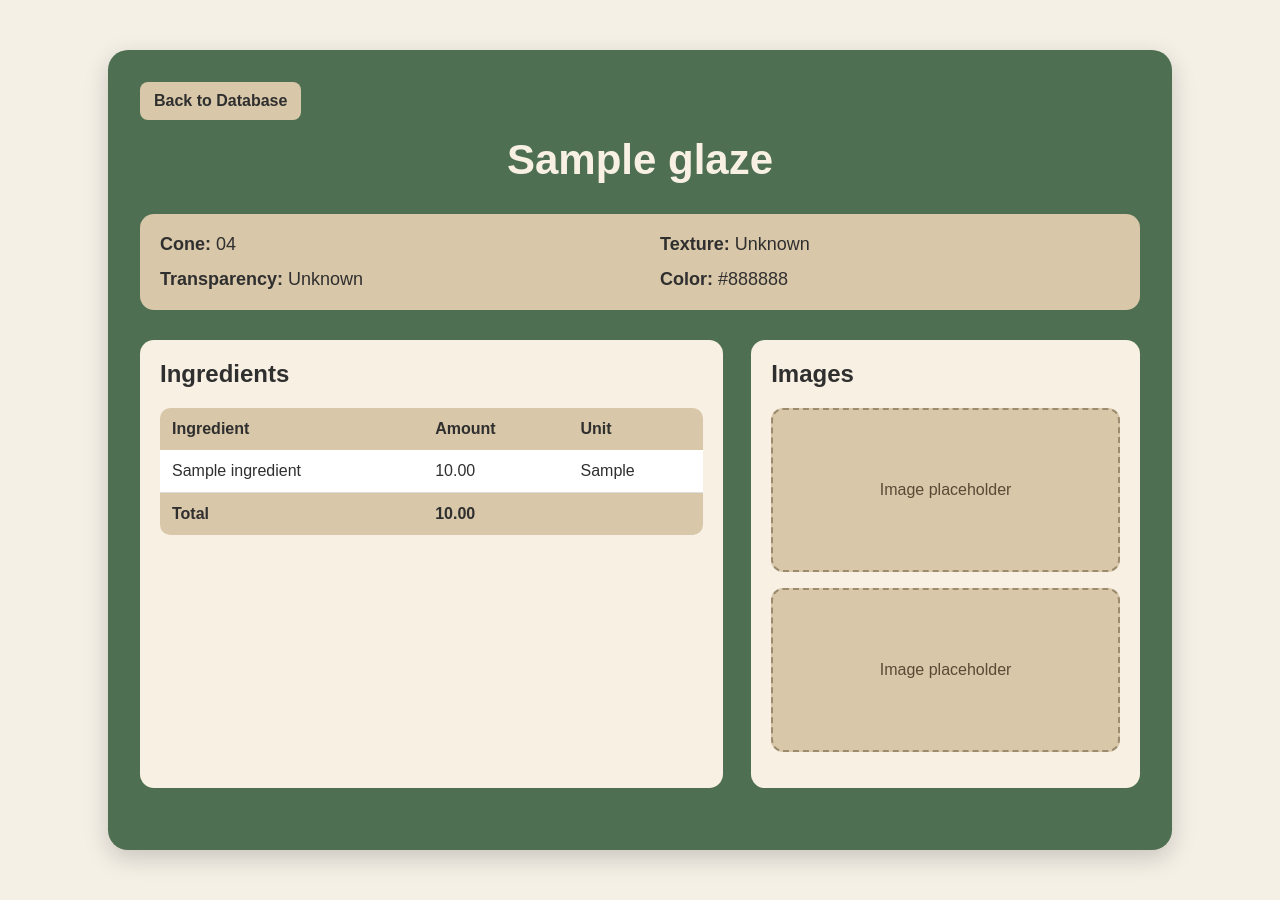
After one commit to codya1914/Glazes-Database, a Django app: page /glaze/1/ in a window 1280 px wide. The commit adds this page. Run offline with Django 5.2, Linux system fonts and the light colour scheme; tables that the repository leaves empty hold one stand-in row (values such as "Sample post").

Commit message:
you can view the ingredients and updated the looks

```diff
--- a/core/admin.py
+++ b/core/admin.py
@@ -8,9 +8,9 @@ class GlazeIngredientInline(admin.TabularInline):
 
 
 class GlazeAdmin(admin.ModelAdmin):
-    list_display = ("name", "cone", "color", "surface")
-    search_fields = ("name", "color", "surface")
-    list_filter = ("cone", "color", "surface")
+    list_display = ("name", "cone", "color", "texture", "transparency")
+    search_fields = ("name", "color", "texture", "transparency")
+    list_filter = ("cone", "color", "texture", "transparency")
     inlines = [GlazeIngredientInline]
 
 
--- a/core/forms.py
+++ b/core/forms.py
@@ -4,4 +4,4 @@ from django import forms
 class GlazeForm(forms.ModelForm):
     class Meta:
         model = Glaze
-        fields = ["name", "cone", "color", "surface", "notes"]
+        fields = ["name", "cone", "color", "texture", "transparency", "notes"]
--- /dev/null
+++ b/core/static/core/main.css
@@ -0,0 +1,368 @@
+/* ================================
+   1. SITE COLORS / VARIABLES
+   ================================ */
+
+:root {
+    --page-bg: #f5f0e6;
+    --tan: #d8c7a8;
+    --tan-dark: #c9b58f;
+    --green: #4f6f52;
+    --dark: #2f2f2f;
+    --white: #ffffff;
+    --cream: #f7f0e3;
+    --border-light: #ddd;
+    --danger: #c0392b;
+    --danger-dark: #922b21;
+}
+
+
+/* ================================
+   2. BASE PAGE STYLES
+   ================================ */
+
+body {
+    margin: 0;
+    font-family: Arial, Helvetica, sans-serif;
+    background-color: var(--page-bg);
+    color: var(--dark);
+}
+
+h1, h2, h3 {
+    margin-top: 0;
+}
+
+
+/* ================================
+   3. MAIN DATABASE PAGE LAYOUT
+   ================================ */
+
+.page-layout {
+    display: flex;
+    min-height: 100vh;
+}
+
+.sidebar {
+    width: 250px;
+    background-color: var(--dark);
+    color: var(--white);
+    padding: 20px;
+}
+
+.database-area {
+    flex: 1;
+    padding: 30px;
+    overflow-y: auto;
+}
+
+.page-description {
+    margin-bottom: 20px;
+}
+
+
+/* ================================
+   4. SIDEBAR FILTER FORM
+   ================================ */
+
+.sidebar h2 {
+    margin-top: 0;
+}
+
+.sidebar label {
+    display: block;
+    margin-top: 15px;
+    margin-bottom: 5px;
+}
+
+.sidebar input,
+.sidebar select {
+    width: 100%;
+    padding: 8px;
+    box-sizing: border-box;
+}
+
+.sidebar button {
+    margin-top: 20px;
+    width: 100%;
+    padding: 10px;
+    cursor: pointer;
+}
+
+
+/* ================================
+   5. GLAZE CARDS ON MAIN PAGE
+   ================================ */
+
+.glaze-grid {
+    display: grid;
+    gap: 20px;
+}
+
+.glaze-card {
+    background-color: var(--white);
+    border: 1px solid var(--border-light);
+    padding: 20px;
+    border-radius: 8px;
+}
+
+.glaze-card h2 {
+    margin-bottom: 10px;
+}
+
+.glaze-card p {
+    margin: 8px 0;
+}
+
+
+/* ================================
+   6. BUTTONS AND LINKS
+   ================================ */
+
+.add-button,
+.details-button,
+.back-button {
+    display: inline-block;
+    padding: 10px 14px;
+    border-radius: 8px;
+    text-decoration: none;
+    font-weight: bold;
+}
+
+.add-button,
+.details-button {
+    background-color: var(--green);
+    color: var(--cream);
+}
+
+.add-button:hover,
+.details-button:hover {
+    background-color: #3f5942;
+}
+
+.back-button {
+    background-color: var(--tan);
+    color: var(--dark);
+}
+
+.back-button:hover {
+    background-color: var(--tan-dark);
+}
+
+
+/* ================================
+   7. ADD GLAZE FORM PAGE
+   ================================ */
+
+.form-card {
+    max-width: 700px;
+    background-color: var(--white);
+    padding: 24px;
+    border-radius: 8px;
+    border: 1px solid var(--border-light);
+}
+
+.glaze-form p {
+    margin-bottom: 16px;
+}
+
+.glaze-form label {
+    display: block;
+    font-weight: bold;
+    margin-bottom: 6px;
+}
+
+.glaze-form input,
+.glaze-form select,
+.glaze-form textarea {
+    width: 100%;
+    padding: 10px;
+    border: 1px solid #bbb;
+    border-radius: 6px;
+    font-size: 15px;
+    box-sizing: border-box;
+}
+
+.glaze-form button {
+    padding: 10px 16px;
+    background-color: var(--green);
+    color: var(--cream);
+    border: none;
+    border-radius: 6px;
+    cursor: pointer;
+}
+
+.glaze-form button:hover {
+    background-color: #3f5942;
+}
+
+.form-actions {
+    display: flex;
+    align-items: center;
+    gap: 16px;
+    margin-top: 20px;
+}
+
+
+/* ================================
+   8. ADD INGREDIENTS AREA
+   ================================ */
+
+.ingredients-section {
+    margin-top: 28px;
+}
+
+.ingredient-entry {
+    display: flex;
+    align-items: center;
+    gap: 10px;
+    flex-wrap: wrap;
+    margin-bottom: 16px;
+}
+
+.ingredient-entry input {
+    width: 160px;
+}
+
+.ingredient-row {
+    display: flex;
+    align-items: center;
+    gap: 12px;
+    padding: 8px 0;
+    border-bottom: 1px solid var(--border-light);
+}
+
+.remove-ingredient-button {
+    padding: 5px 10px;
+    background-color: var(--danger);
+    color: var(--white);
+    border: none;
+    border-radius: 4px;
+    cursor: pointer;
+}
+
+.remove-ingredient-button:hover {
+    background-color: var(--danger-dark);
+}
+
+.ingredient-total-row {
+    display: flex;
+    justify-content: space-between;
+    max-width: 500px;
+    margin-top: 12px;
+    padding-top: 12px;
+    border-top: 2px solid #ccc;
+    font-size: 20px;
+}
+
+
+/* ================================
+   9. GLAZE DETAIL PAGE
+   ================================ */
+
+.detail-page {
+    min-height: 100vh;
+    background-color: var(--page-bg);
+    display: flex;
+    justify-content: center;
+    padding: 50px 20px;
+}
+
+.detail-card {
+    width: 100%;
+    max-width: 1000px;
+    background-color: var(--green);
+    color: var(--cream);
+    border-radius: 20px;
+    padding: 32px;
+    box-shadow: 0 8px 24px rgba(0, 0, 0, 0.18);
+}
+
+.detail-top {
+    margin-bottom: 16px;
+}
+
+.detail-title {
+    text-align: center;
+    font-size: 42px;
+    margin: 10px 0 30px;
+}
+
+.glaze-info-grid {
+    display: grid;
+    grid-template-columns: 1fr 1fr;
+    gap: 14px 40px;
+    background-color: var(--tan);
+    color: var(--dark);
+    padding: 20px;
+    border-radius: 14px;
+    margin-bottom: 30px;
+}
+
+.glaze-info-grid p {
+    margin: 0;
+    font-size: 18px;
+}
+
+.detail-content {
+    display: grid;
+    grid-template-columns: 1.5fr 1fr;
+    gap: 28px;
+}
+
+
+/* ================================
+   10. DETAIL PAGE INGREDIENT TABLE
+   ================================ */
+
+.ingredients-section-detail,
+.images-section {
+    background-color: var(--cream);
+    color: var(--dark);
+    padding: 20px;
+    border-radius: 14px;
+}
+
+.ingredients-section-detail h2,
+.images-section h2 {
+    margin-top: 0;
+}
+
+.ingredient-table {
+    width: 100%;
+    border-collapse: collapse;
+    background-color: var(--white);
+    border-radius: 10px;
+    overflow: hidden;
+}
+
+.ingredient-table th {
+    background-color: var(--tan);
+    text-align: left;
+    padding: 12px;
+}
+
+.ingredient-table td {
+    padding: 12px;
+    border-bottom: 1px solid var(--border-light);
+}
+
+.ingredient-table tfoot td {
+    background-color: var(--tan);
+    border-bottom: none;
+}
+
+
+/* ================================
+   11. DETAIL PAGE IMAGE PLACEHOLDERS
+   ================================ */
+
+.image-box {
+    height: 160px;
+    background-color: var(--tan);
+    border: 2px dashed #9d8b6f;
+    border-radius: 12px;
+    display: flex;
+    justify-content: center;
+    align-items: center;
+    color: #5a4a35;
+    margin-bottom: 16px;
+}
--- /dev/null
+++ b/core/templates/core/glaze_detail.html
@@ -0,0 +1,86 @@
+{% load static %}
+
+<!DOCTYPE html>
+<html>
+<head>
+    <title>{{ glaze.name }}</title>
+    <link rel="stylesheet" href="{% static 'core/main.css' %}">
+</head>
+
+<body>
+
+    <div class="detail-page">
+
+        <div class="detail-card">
+
+            <div class="detail-top">
+                <a href="{% url 'index' %}" class="back-button">Back to Database</a>
+            </div>
+
+            <h1 class="detail-title">{{ glaze.name }}</h1>
+
+            <div class="glaze-info-grid">
+                <p><strong>Cone:</strong> {{ glaze.cone }}</p>
+                <p><strong>Texture:</strong> {{ glaze.texture }}</p>
+                <p><strong>Transparency:</strong> {{ glaze.transparency }}</p>
+                <p><strong>Color:</strong> {{ glaze.color|default:"Unknown" }}</p>
+            </div>
+
+            <div class="detail-content">
+
+                <section class="ingredients-section-detail">
+                    <h2>Ingredients</h2>
+
+                    <table class="ingredient-table">
+                        <thead>
+                            <tr>
+                                <th>Ingredient</th>
+                                <th>Amount</th>
+                                <th>Unit</th>
+                            </tr>
+                        </thead>
+
+                        <tbody>
+                            {% for item in ingredients %}
+                                <tr>
+                                    <td>{{ item.ingredient.name }}</td>
+                                    <td>{{ item.amount }}</td>
+                                    <td>{{ item.unit }}</td>
+                                </tr>
+                            {% empty %}
+                                <tr>
+                                    <td colspan="3">No ingredients added yet.</td>
+                                </tr>
+                            {% endfor %}
+                        </tbody>
+
+                        <tfoot>
+                            <tr>
+                                <td><strong>Total</strong></td>
+                                <td><strong>{{ total_amount }}</strong></td>
+                                <td></td>
+                            </tr>
+                        </tfoot>
+                    </table>
+                </section>
+
+                <section class="images-section">
+                    <h2>Images</h2>
+
+                    <div class="image-box">
+                        Image placeholder
+                    </div>
+
+                    <div class="image-box">
+                        Image placeholder
+                    </div>
+                </section>
+
+            </div>
+
+        </div>
+
+    </div>
+
+</body>
+</html>
--- a/core/templates/core/index.html
+++ b/core/templates/core/index.html
@@ -4,7 +4,7 @@
 <html>
 <head>
     <title>Glaze Database</title>
-    <link rel="stylesheet" href="{% static 'main.css' %}">
+    <link rel="stylesheet" href="{% static 'core/main.css' %}">
 </head>
 
 <body>
@@ -72,8 +72,7 @@
 
                         <p>{{ glaze.description }}</p>
 
-                        <a href="#" class="details-button">View Glaze For Ingredients</a>
-
+                        <a href="{% url 'glaze_detail' glaze.id %}" class="details-button"> View Glaze For Ingredients </a>
                     </div>
                 {% empty %}
                     <p>No glazes match those filters.</p>
--- a/core/urls.py
+++ b/core/urls.py
@@ -4,4 +4,5 @@ from . import views
 urlpatterns = [
     path("", views.index, name="index"),
     path("add/", views.add_glaze, name="add_glaze"),
+    path("glaze/<int:glaze_id>/", views.glaze_detail, name="glaze_detail"),
 ]
--- a/core/views.py
+++ b/core/views.py
@@ -1,7 +1,7 @@
 from .models import Glaze
 
 from decimal import Decimal
-from django.shortcuts import render, redirect
+from django.shortcuts import render, redirect, get_object_or_404
 from .forms import GlazeForm
 from .models import Ingredient, GlazeIngredient
 
@@ -62,3 +62,20 @@ def add_glaze(request):
         form = GlazeForm()
 
     return render(request, "core/add_glaze.html", {"form": form})
+
+def glaze_detail(request, glaze_id):
+    glaze = get_object_or_404(Glaze, id=glaze_id)
+
+    ingredients = GlazeIngredient.objects.filter(glaze=glaze)
+
+    total_amount = 0
+    for item in ingredients:
+        total_amount += item.amount
+
+    context = {
+        "glaze": glaze,
+        "ingredients": ingredients,
+        "total_amount": total_amount,
+    }
+
+    return render(request, "core/glaze_detail.html", context)
```
Also changed, not shown: core/models.py (+33 -2 lines), core/static/main.css (deleted, +0 -113 lines), core/migrations/0005_rename_surface_glaze_texture_glaze_transparency.py (added), core/migrations/0006_alter_glaze_texture_alter_glaze_transparency.py (added), core/migrations/0007_alter_glaze_cone_alter_glaze_texture_and_more.py (added).
